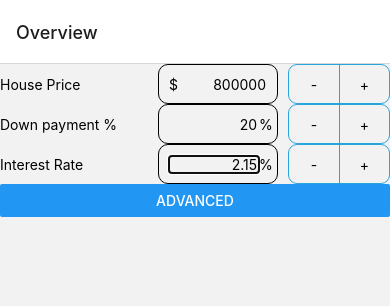
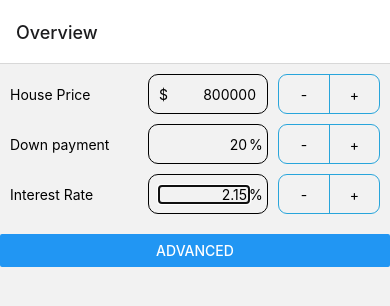
Before and after one commit to montekaka/mortgage-calculator, a React Native app: screen /Home in a window 390 px wide. Shown: the top 306 px of the page. Built offline with nearby package versions, Linux system fonts and the light colour scheme.

Commit message:
adds style to button group

```diff
--- a/src/components/NumericInputField.js
+++ b/src/components/NumericInputField.js
@@ -1,5 +1,36 @@
 import React from 'react';
 import { StyleSheet, Button, Text, View, TextInput } from 'react-native';
+
+const NumericInputField = ({label, value, id, prepend, append, onChangeText, ...props}) => {
+
+  return (
+    <View style={styles.container}>
+      <Text>{label}</Text>
+      <View style={styles.wapprer}>
+        <View>
+          <View style={styles.inputField}>
+            {prepend ? <Text>{prepend}</Text> : null}
+            <TextInput
+              selectTextOnFocue={true}
+              style={styles.input}
+              autoFocus={true}
+              keyboardType="numeric"
+              value={value}
+              onChangeText={(val) => {
+                onChangeText({[id]: val})
+              }}
+            />
+            {append ? <Text>{append}</Text> : null}
+          </View>
+        </View>
+        <View>
+          {props.children}
+        </View>
+      </View>
+    </View>
+  )
+}
+
 
 const styles = StyleSheet.create({
   container: {
@@ -38,34 +69,4 @@ const styles = StyleSheet.create({
   },
 })
 
-const NumericInputField = ({label, value, id, prepend, append, onChangeText, ...props}) => {
-
-  return (
-    <View style={styles.container}>
-      <Text>{label}</Text>
-      <View style={styles.wapprer}>
-        <View>
-          <View style={styles.inputField}>
-            {prepend ? <Text>{prepend}</Text> : null}
-            <TextInput
-              selectTextOnFocue={true}
-              style={styles.input}
-              autoFocus={true}
-              keyboardType="numeric"
-              value={value}
-              onChangeText={(val) => {
-                onChangeText({[id]: val})
-              }}
-            />
-            {append ? <Text>{append}</Text> : null}
-          </View>
-        </View>
-        <View>
-          {props.children}
-        </View>
-      </View>
-    </View>
-  )
-}
-
 export default NumericInputField;
--- a/src/components/PlusMinusButtonGroup.js
+++ b/src/components/PlusMinusButtonGroup.js
@@ -2,14 +2,14 @@ import React from 'react';
 import { StyleSheet, Button, Text, View, TextInput, Pressable} from 'react-native';
 import PlusMinusButton from './PlusMinusButton';
 
-const PlusMinusButtonGroup = ({id, ...props}) => {
+const PlusMinusButtonGroup = ({id, delta, fixed, onPressed, ...props}) => {
 
   const handlePlusPress = (id) => {
-    console.log(id);
+    onPressed(id, delta, fixed);
   }
 
   const handleMinusPress = (id) => {
-    console.log(id);
+    onPressed(id, -1*delta, fixed);
   }
 
   return (
--- a/src/jotai/calculatorAtom.js
+++ b/src/jotai/calculatorAtom.js
@@ -13,13 +13,22 @@ export const propertyAtom = atom({
   maintenance: "0"
 })
 
+export const basicInputAtom = atom([
+  {label: 'House Price', id: 'housePrice', prepend: '$', delta: 1000},
+  {label: 'Down payment', id: 'downPaymentPercentage', append: '%', delta: 5},
+  {label: 'Interest Rate', id: 'interestRate', append: '%', delta: 0.1, fixed: 2}
+])
+
 export const updatePropertyAtom = atom((get) => get(propertyAtom), (_get, set, update) => {
   const prevState = _get(propertyAtom);
   set(propertyAtom, {...prevState, ...update})
 })
 
-export const basicInputAtom = atom([
-  {label: 'House Price', id: 'housePrice', prepend: '$'},
-  {label: 'Down payment %', id: 'downPaymentPercentage', append: '%'},
-  {label: 'Interest Rate', id: 'interestRate', append: '%'}
-])
+export const updatePropertyDeltaAtom = atom(null, (get, set, changes) => {
+  const {id, delta, fixed} = changes;
+  const prevState = get(propertyAtom);
+  const target = prevState[id];
+  const value = Number(target) + delta;
+  const update = {[id]: value.toFixed(fixed ? fixed : 0).toString()};
+  set(propertyAtom, {...prevState, ...update})
+})
--- a/src/screens/HomeScreen.js
+++ b/src/screens/HomeScreen.js
@@ -1,7 +1,7 @@
 import React from 'react';
 import { useAtom } from 'jotai';
 import { StyleSheet, Button, Text, View, ScrollView, TextInput } from 'react-native';
-import {basicInputAtom, updatePropertyAtom} from '../jotai'
+import {basicInputAtom, updatePropertyAtom, updatePropertyDeltaAtom} from '../jotai'
 import {
   NumericInputField,
   PlusMinusButtonGroup
@@ -11,20 +11,25 @@ const HomeScreen = ({ navigation }) => {
 
   const [basicInput] = useAtom(basicInputAtom);
   const [propertyState, updatePropertyState] = useAtom(updatePropertyAtom);
+  const [, updatePropertyDelta] = useAtom(updatePropertyDeltaAtom);
 
   const handleInputChange = (data) => {
     updatePropertyState(data)
   }
 
+  const handlePlusMinusPressed = (id, delta, fixed) => {
+    updatePropertyDelta({id, delta, fixed})
+  }
+
   return (
     <View>
-      <ScrollView>
       <View>
+        <View style={styles.wrapper}>
           {basicInput.map((item) => {
             const id = item.id ? item.id : "";
             const value = propertyState[id];
-            return <NumericInputField
-              key={id}
+            return <View key={id} style={styles.itemContainer}>
+                <NumericInputField
                   id={id}
                   onChangeText={handleInputChange}
                   value={value}
@@ -32,17 +37,31 @@ const HomeScreen = ({ navigation }) => {
                   prepend={item.prepend}
                   append={item.append}
                 >
-              <PlusMinusButtonGroup id={id}/>
+                  <PlusMinusButtonGroup
+                    id={id}
+                    delta={item.delta}
+                    fixed={item.fixed}
+                    onPressed={handlePlusMinusPressed}/>
                 </NumericInputField>
+            </View>
           })}
         </View>
         <Button
           title="Advanced"
           onPress={() => navigation.navigate('Advanced')}
         />
-      </ScrollView>
+      </View>
     </View>
   )
 }
 
+const styles = StyleSheet.create({
+  wrapper: {
+    padding: 10
+  },
+  itemContainer: {
+    marginBottom: 10
+  }
+})
+
 export default HomeScreen
```
Lines whose indentation alone changed are shown as unchanged.
